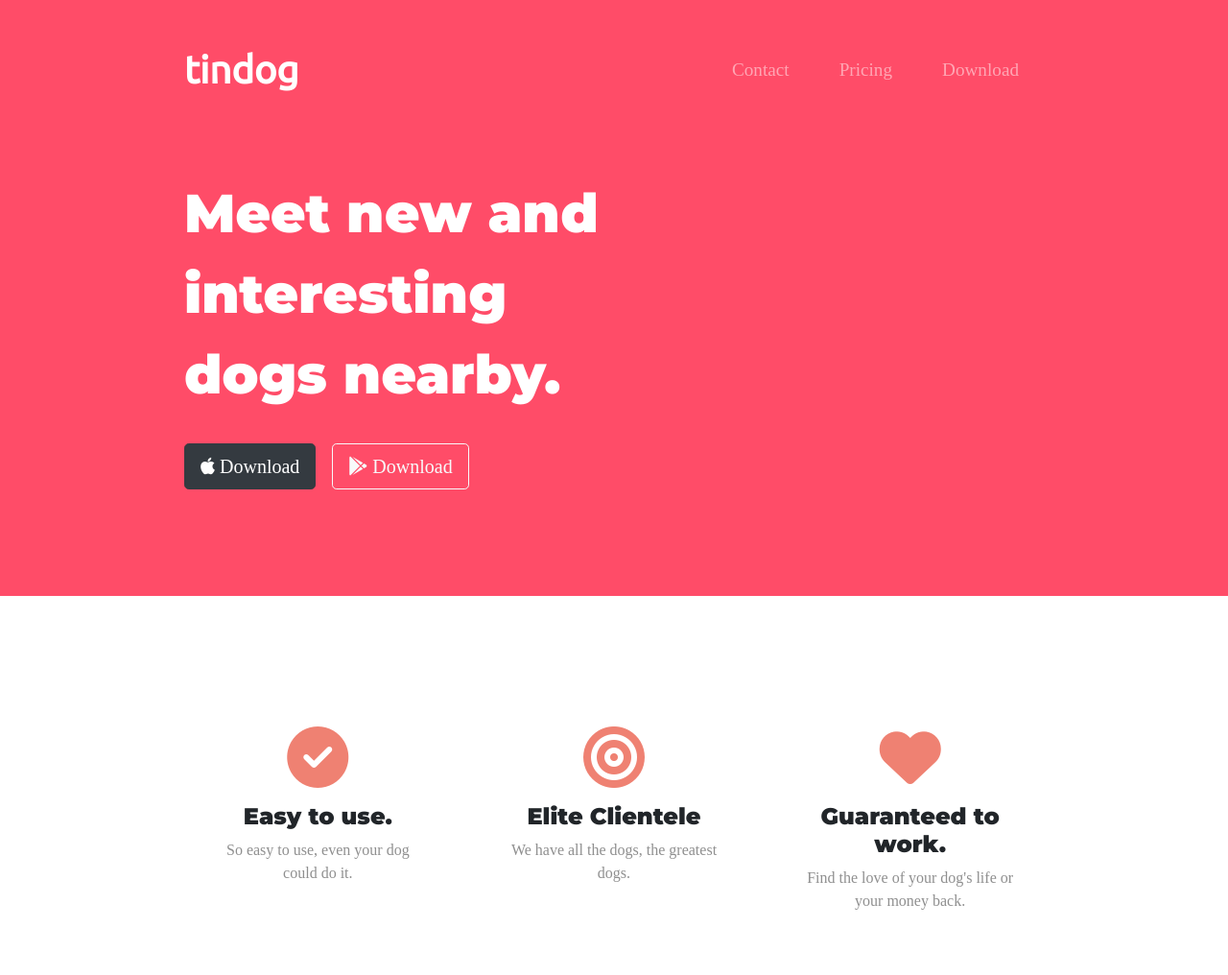
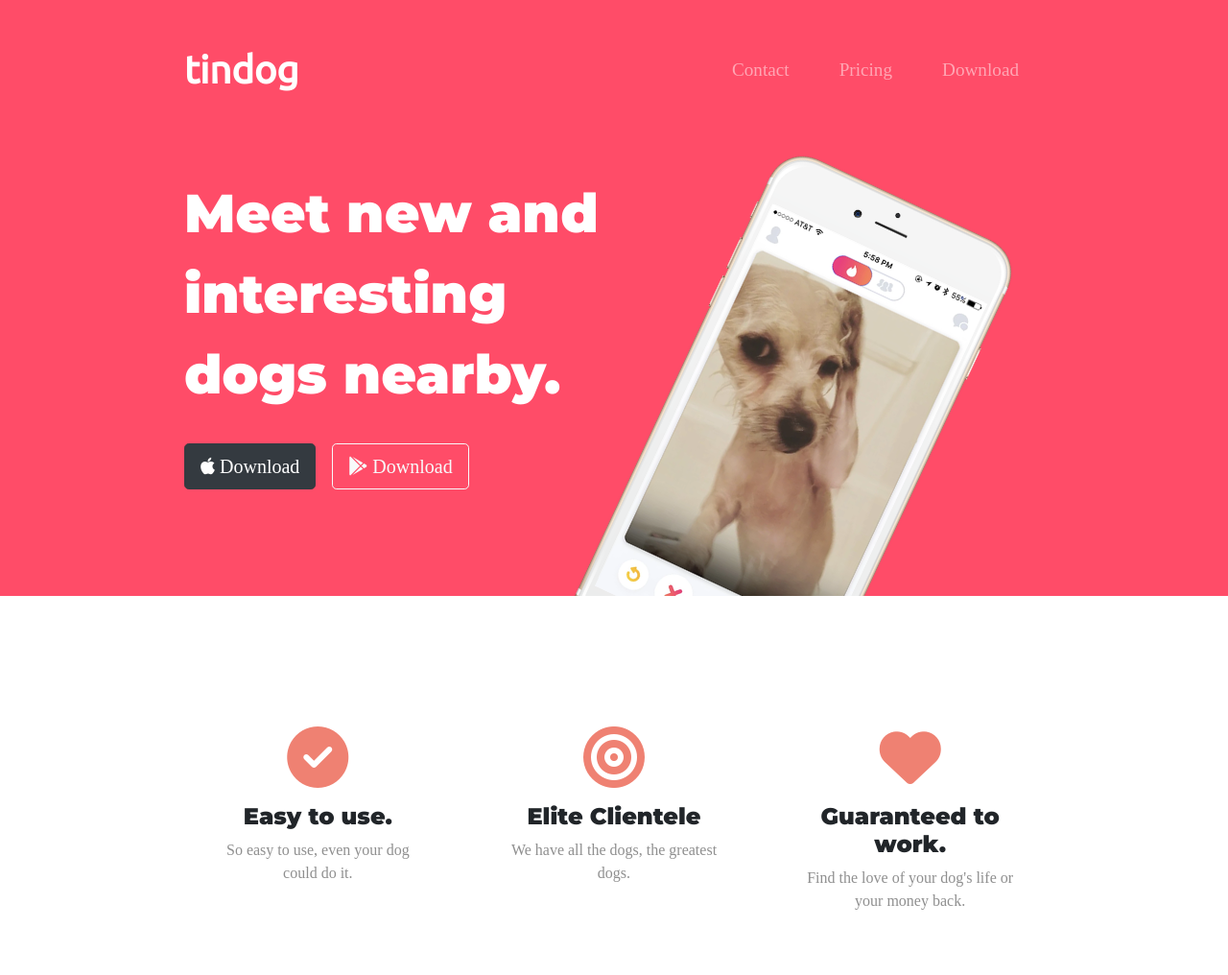
Before and after one commit to mohd-jauwad/TinDog, a plain HTML site: page index.html in a window 1280 px wide. Shown: the top 1016 px of the page at 96% size. Drawn offline with nearby package versions, Linux system fonts and the light colour scheme.

Commit message:
add dog photo

```diff
--- a/index.html
+++ b/index.html
@@ -58,6 +58,9 @@
           <h1 class="big-heading">Meet new and interesting dogs nearby.</h1>
           <button type="button" class="btn btn-dark btn-lg download-button"><i class="fab fa-apple"></i> Download</button>
           <button type="button" class="btn btn-outline-light btn-lg download-button"><i class="fab fa-google-play"></i> Download</button>
+        </div>
+        <div class="col-lg-6">
+          <img class="title-img" src="https://github.com/mohd-jauwad/TinDog/blob/master/images/iphone6.png?raw=true" alt="">
         </div>
       </div>
     </div>
```
